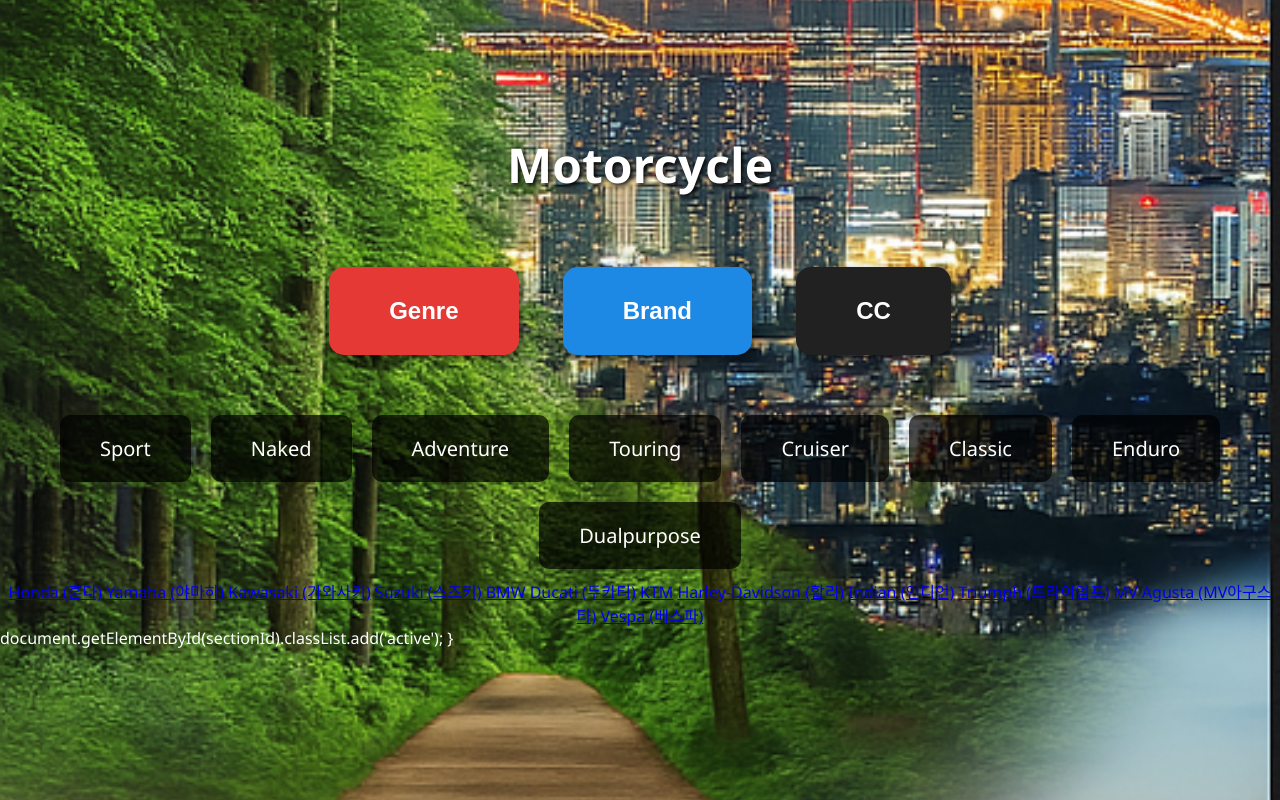
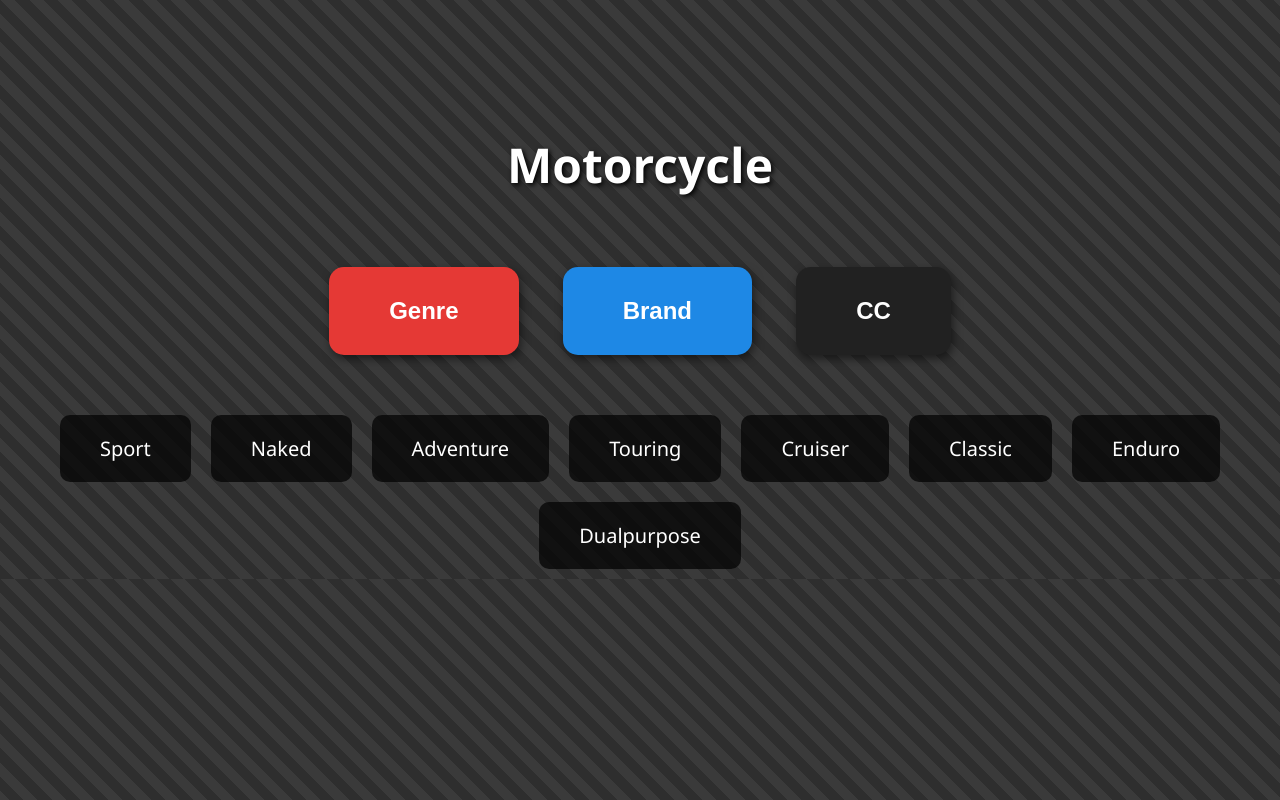
Before and after one commit to emdtks8848/Gear-Ride.github.io, a plain HTML site: page pages/bike.html in a window 1280 px wide. Both pictures are taken after a click on the button "Genre". Drawn offline with Linux system fonts and the light colour scheme.

Commit message:
Update bike.html

```diff
--- a/pages/bike.html
+++ b/pages/bike.html
@@ -7,8 +7,14 @@
     body {
       margin: 0;
       padding: 0;
-      background: url('../images/image.png') no-repeat center center fixed;
-      background-size: cover;
+      background-color: #2e2e2e; /* 아스팔트 색 */
+      background-image: repeating-linear-gradient(
+        45deg,
+        #2e2e2e,
+        #2e2e2e 10px,
+        #3a3a3a 10px,
+        #3a3a3a 20px
+      ); /* 질감 표현 */
       font-family: 'Segoe UI', Tahoma, Geneva, Verdana, sans-serif;
       color: white;
     }
@@ -22,6 +28,7 @@
       font-size: 48px;
       font-weight: bold;
       text-shadow: 2px 2px 5px black;
+      cursor: pointer;
     }
 
     .main-buttons {
@@ -74,14 +81,15 @@
 </head>
 <body>
   <div class="container">
-    <h1>Motorcycle</h1>
+    <h1 onclick="location.href='index.html'">Motorcycle</h1>
 
     <div class="main-buttons">
       <button class="red" onclick="toggleMenu('genre')">Genre</button>
       <button class="blue" onclick="toggleMenu('brand')">Brand</button>
-      <button class="black" onclick="toggleMenu('cc')"> CC </button>
+      <button class="black" onclick="toggleMenu('cc')">CC</button>
     </div>
 
+    <!-- Genre -->
     <div id="genre" class="sub-buttons">
       <a href="genre/sport.html">Sport</a>
       <a href="genre/naked.html">Naked</a>
@@ -89,11 +97,12 @@
       <a href="genre/touring.html">Touring</a>
       <a href="genre/cruiser.html">Cruiser</a>
       <a href="genre/classic.html">Classic</a>
-      <a href="genre/classic.html">Enduro</a>
-      <a href="genre/classic.html">Dualpurpose</a>
+      <a href="genre/enduro.html">Enduro</a>
+      <a href="genre/dualpurpose.html">Dualpurpose</a>
     </div>
 
-     <div class="list-buttons">
+    <!-- Brand -->
+    <div id="brand" class="sub-buttons">
       <a href="brand/honda.html">Honda (혼다)</a>
       <a href="brand/yamaha.html">Yamaha (야마하)</a>
       <a href="brand/kawasaki.html">Kawasaki (가와사키)</a>
@@ -108,6 +117,7 @@
       <a href="brand/vespa.html">Vespa (베스파)</a>
     </div>
 
+    <!-- CC -->
     <div id="cc" class="sub-buttons">
       <a href="cc/125.html">125cc 이하</a>
       <a href="cc/250.html">126~250cc</a>
@@ -128,9 +138,3 @@
   </script>
 </body>
 </html>
-
-      document.getElementById(sectionId).classList.add('active');
-    }
-  </script>
-</body>
-</html>
```
